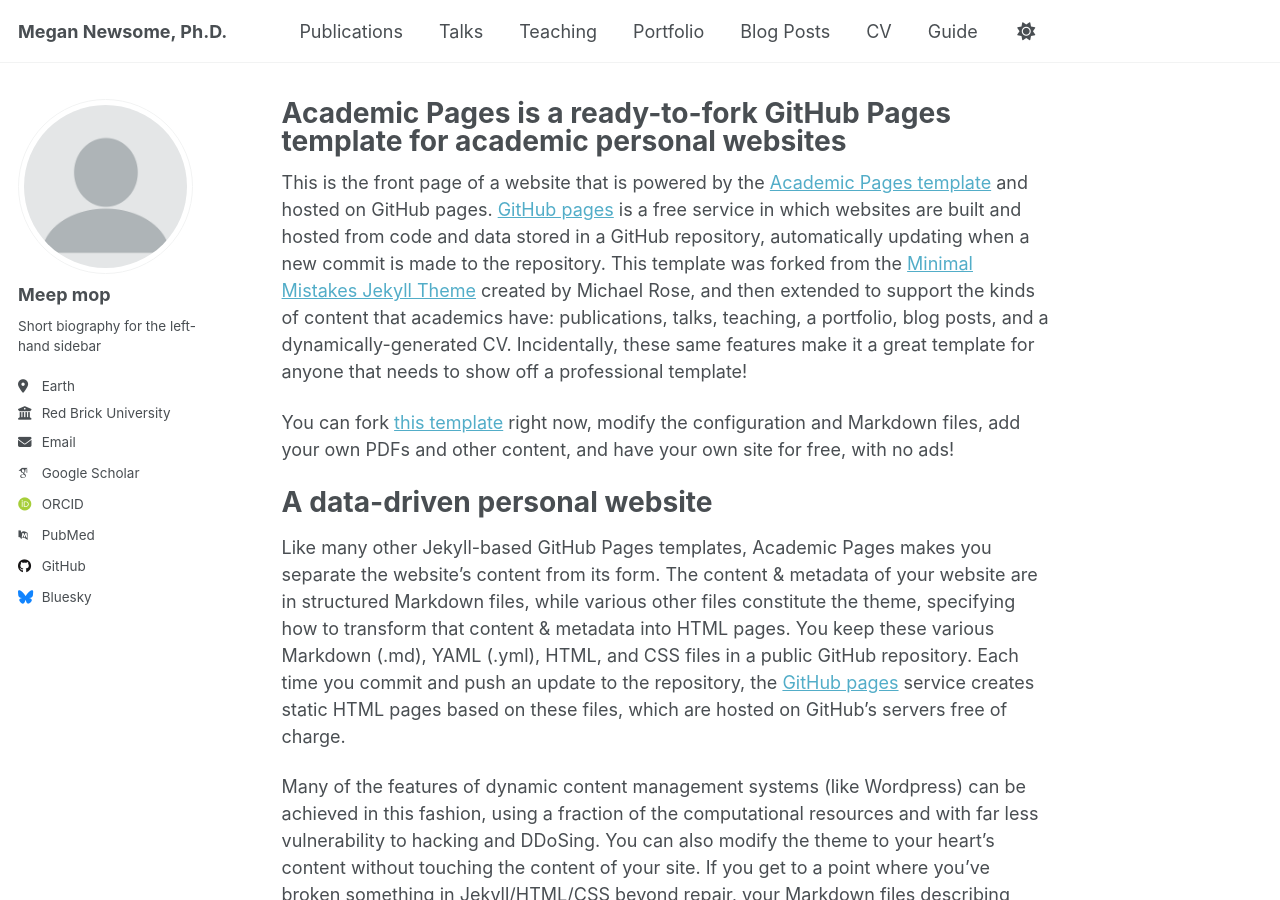
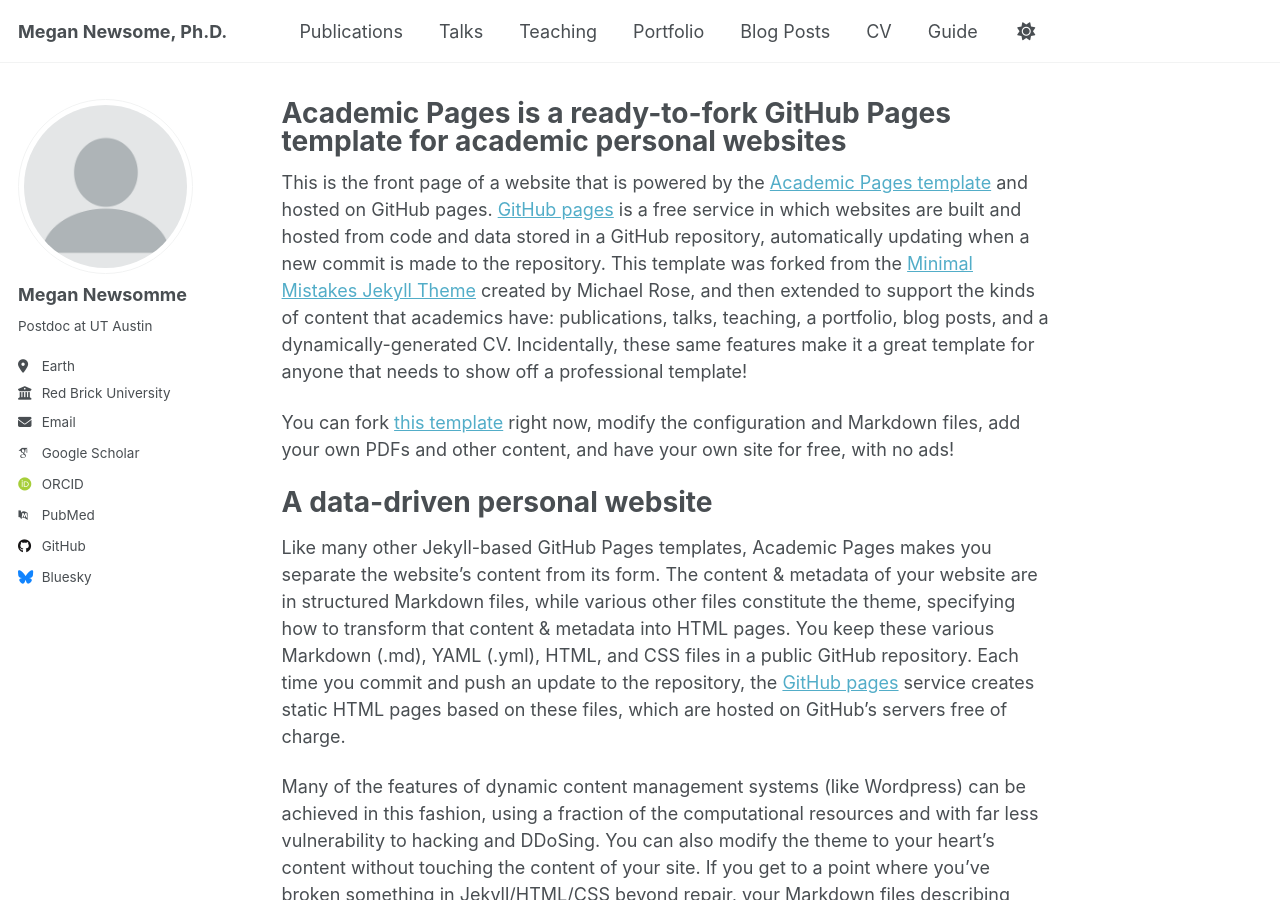
Before and after one commit to drmegannewsome/project, a Jekyll site: the page built from _pages/about.md, in a window 1280 px wide and 900 px high. Built offline with Jekyll 4.4.1, drawn with Linux system fonts in a browser that asks for light colours; some web fonts are replaced; a script that is not in the unit is left out.

Commit message:
Update _config.yml
change bio

```diff
--- a/_config.yml
+++ b/_config.yml
@@ -23,9 +23,9 @@ repository               : "drmegannewsome.github.io/project"
 author:
   # Biographic information
   avatar           : "profile.png"
-  name             : "Meep mop"
+  name             : "Megan Newsomme"
   pronouns         : # example: "she/her"
-  bio              : "Short biography for the left-hand sidebar"
+  bio              : "Postdoc at UT Austin"
   location         : "Earth"
   employer         : "Red Brick University"
   uri              : # URL
```
